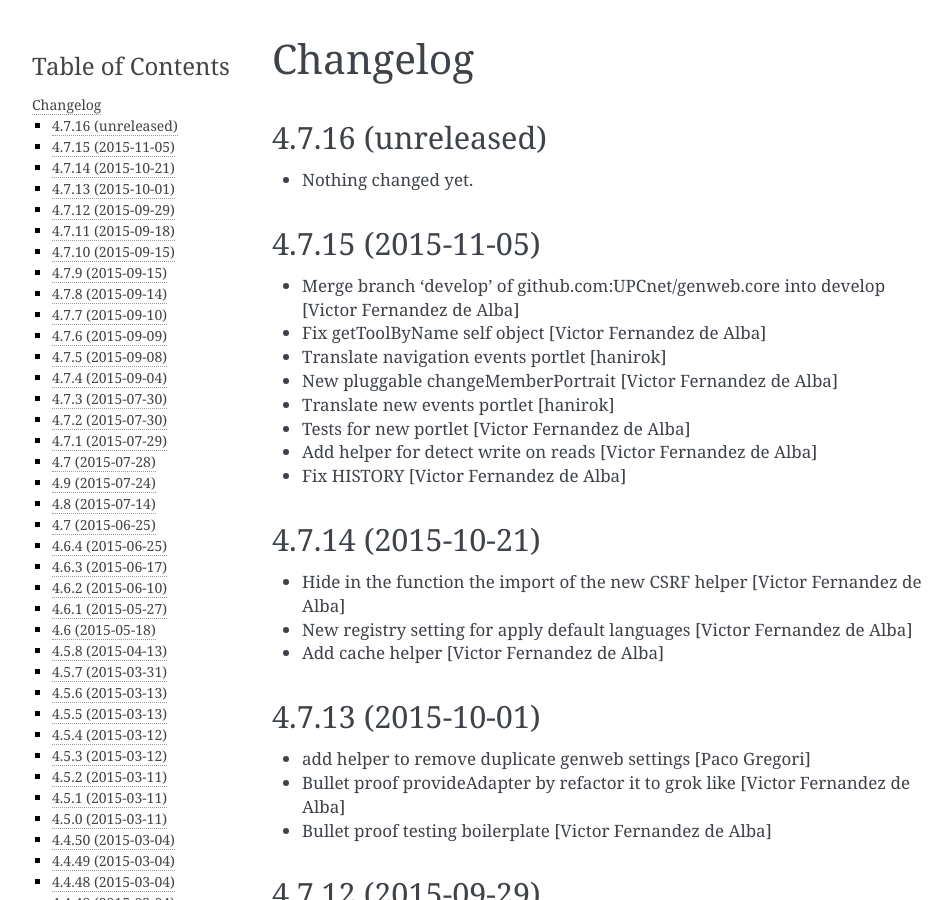
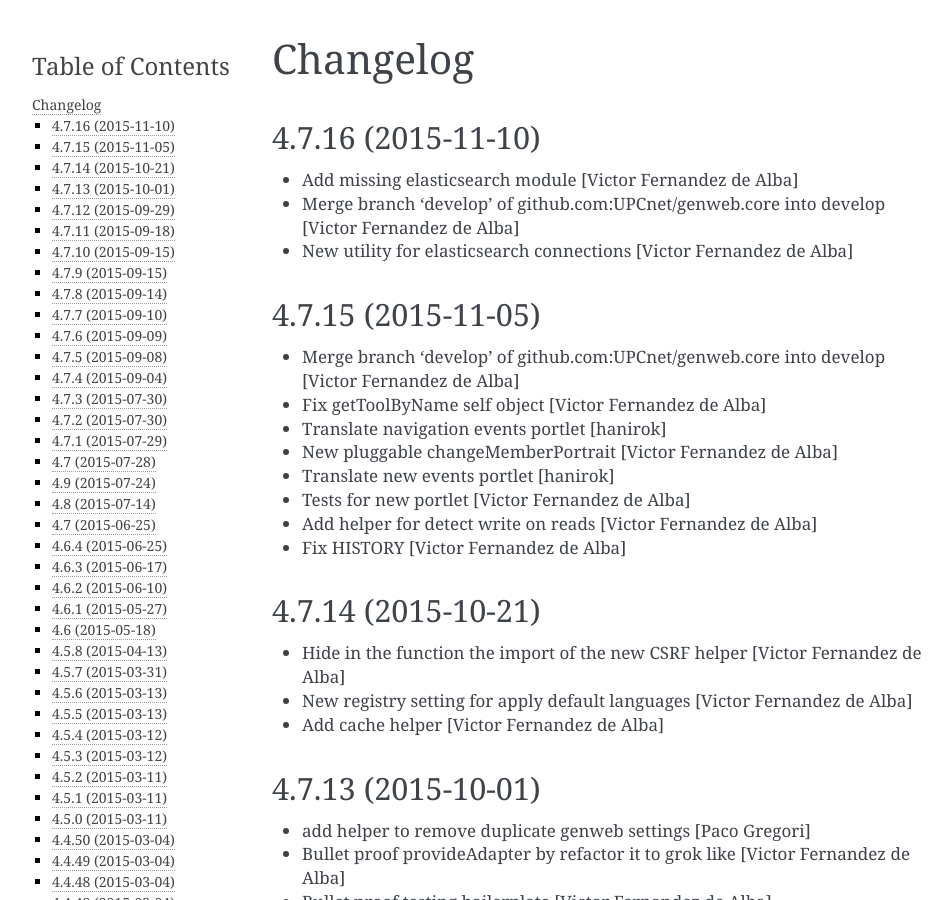
Before and after one commit to UPCnet/genweb.core, a Sphinx documentation site: the page built from docs/HISTORY.rst, in a window 1280 px wide and 900 px high. Shown: the whole window, without its empty margins (148-1100 px from the left). Built offline with Sphinx 7.4.7, drawn with Linux system fonts in a browser that asks for light colours.

Commit message:
Preparing release 4.7.16

```diff
--- a/docs/HISTORY.rst
+++ b/docs/HISTORY.rst
@@ -1,11 +1,12 @@
 Changelog
 =========
 
-4.7.16 (unreleased)
+4.7.16 (2015-11-10)
 -------------------
 
-- Nothing changed yet.
-
+* Add missing elasticsearch module [Victor Fernandez de Alba]
+* Merge branch 'develop' of github.com:UPCnet/genweb.core into develop [Victor Fernandez de Alba]
+* New utility for elasticsearch connections [Victor Fernandez de Alba]
 
 4.7.15 (2015-11-05)
 -------------------
--- a/setup.py
+++ b/setup.py
@@ -1,7 +1,7 @@
 from setuptools import setup, find_packages
 import os
 
-version = '4.7.16.dev0'
+version = '4.7.16'
 
 README = open('README.rst').read()
 HISTORY = open(os.path.join('docs', 'HISTORY.rst')).read()
```
